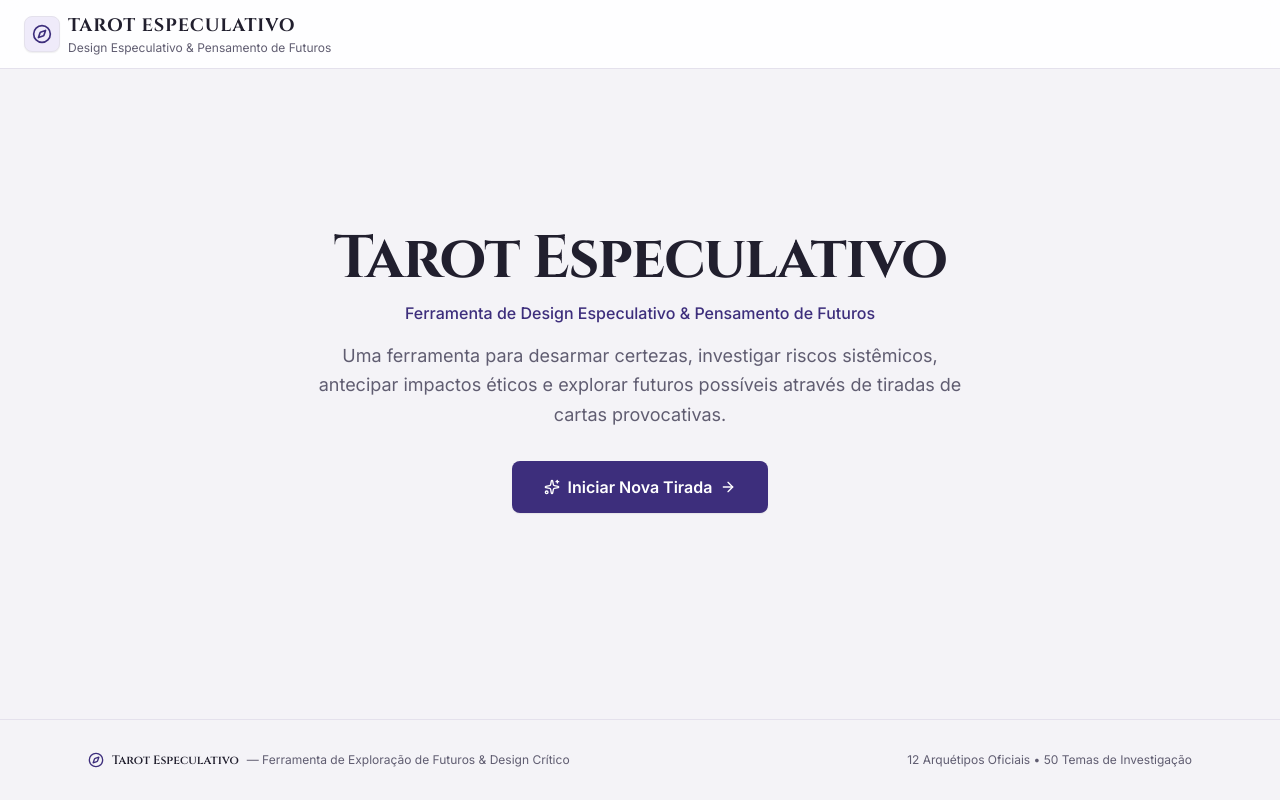
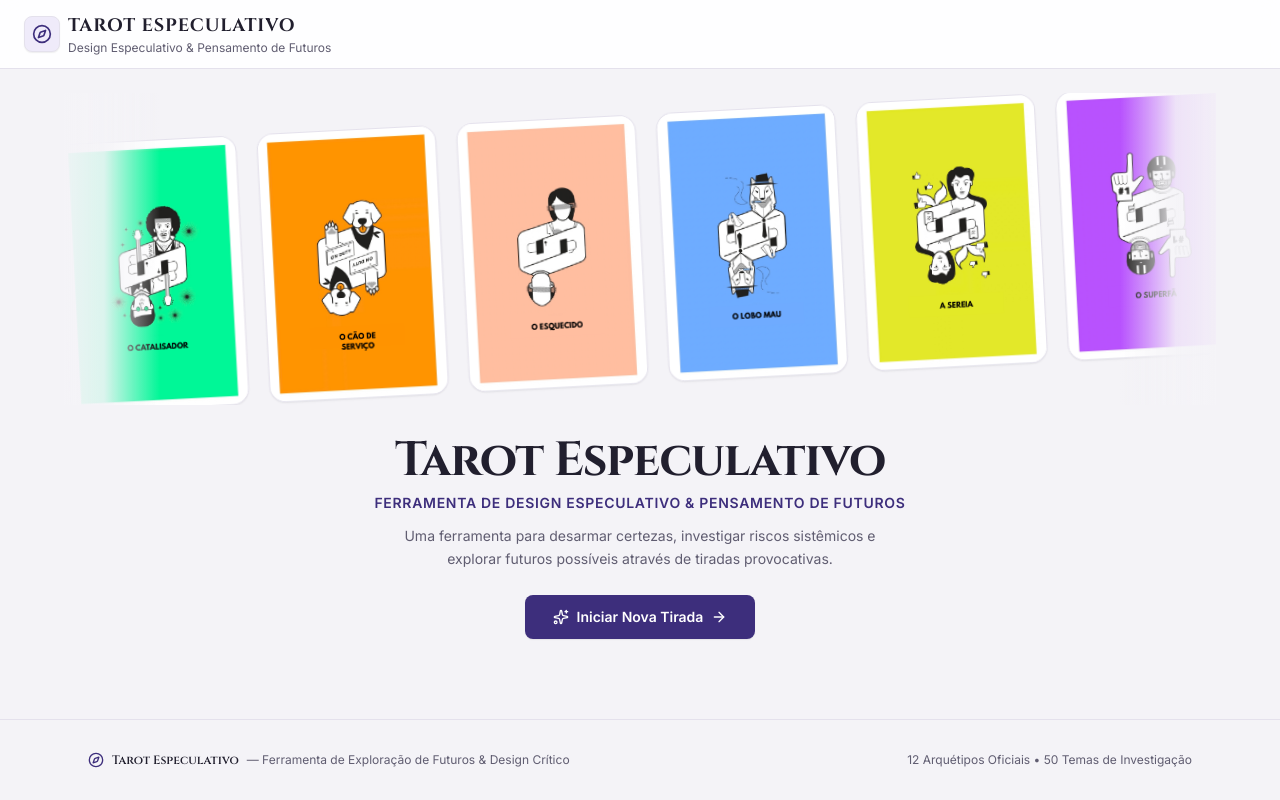
Before and after one commit to webdevmatias/speculative-tarot, a Next.js app: page / in a window 1280 px wide. Built offline with nearby package versions, Linux system fonts and the light colour scheme.

Commit message:
feat: add inclined cards marquee carousel on home, reduce typography scale, and propagate card art throughout flow

```diff
--- a/src/app/globals.css
+++ b/src/app/globals.css
@@ -100,3 +100,24 @@
     color: #211f2e !important;
   }
 }
+
+/* Card Carousel Marquee Animation */
+@keyframes card-marquee {
+  0% {
+    transform: translateX(0%);
+  }
+  100% {
+    transform: translateX(-50%);
+  }
+}
+
+.animate-card-marquee {
+  display: flex;
+  width: max-content;
+  animation: card-marquee 38s linear infinite;
+  will-change: transform;
+}
+
+.animate-card-marquee:hover {
+  animation-play-state: paused;
+}
--- a/src/app/page.tsx
+++ b/src/app/page.tsx
@@ -12,7 +12,7 @@ import { QuestionTrail } from "@/components/tarot/QuestionTrail";
 import { ReadingNavigation } from "@/components/tarot/ReadingNavigation";
 import { ReadingSummary } from "@/components/tarot/ReadingSummary";
 import { ConfirmationModal } from "@/components/tarot/ConfirmationModal";
-import { sortearCartas } from "@/lib/data";
+import { sortearCartas, TODAS_AS_CARTAS } from "@/lib/data";
 import {
   carregarSessao,
   salvarSessao,
@@ -71,7 +71,15 @@ export default function TarotEspeculativoApp() {
     if (!sessaoSalva) return;
     setTema(sessaoSalva.tema);
     setTipoTirada(sessaoSalva.tipoTirada);
-    setCartas(sessaoSalva.cartas);
+    const cartasComImagens = sessaoSalva.cartas.map((c) => {
+      const def = TODAS_AS_CARTAS.find((d) => d.id === c.cartaId || d.titulo === c.titulo);
+      return {
+        ...c,
+        imagemFrente: c.imagemFrente || def?.imagemFrente,
+        imagemVerso: c.imagemVerso || def?.imagemVerso || "/assets/cartas/verso.png",
+      };
+    });
+    setCartas(cartasComImagens);
     setCartaAtivaIndex(sessaoSalva.cartaAtualIndex || 0);
     setEtapa(sessaoSalva.etapa || "mesa");
   };
@@ -125,6 +133,8 @@ export default function TarotEspeculativoApp() {
       corGradiente: def.corGradiente,
       corGlow: def.corGlow,
       iconeNome: def.iconeNome,
+      imagemFrente: def.imagemFrente,
+      imagemVerso: def.imagemVerso,
       virada: false, // Initially face down!
       perguntas: def.perguntas.map((p) => ({
         pergunta: p,
--- a/src/components/tarot/HomeScreen.tsx
+++ b/src/components/tarot/HomeScreen.tsx
@@ -3,12 +3,23 @@
 import React, { useState } from "react";
 import { Sparkles, ArrowRight, RotateCcw, X } from "lucide-react";
 import { SessaoTarot } from "@/types/tarot";
+import { TODAS_AS_CARTAS } from "@/lib/data";
 
 interface HomeScreenProps {
   sessaoSalva: SessaoTarot | null;
   onIniciarNovaTirada: () => void;
   onContinuarSessao: () => void;
 }
+
+// Assemble all cards and card back for the visual showcase
+const CARTAS_CARROSSEL = [
+  { id: "verso-1", titulo: "Tarô Especulativo", imagem: "/assets/cartas/verso.png" },
+  ...TODAS_AS_CARTAS.map((c) => ({
+    id: `carta-${c.id}`,
+    titulo: c.titulo,
+    imagem: c.imagemFrente || "/assets/cartas/verso.png",
+  })),
+];
 
 export function HomeScreen({
   sessaoSalva,
@@ -41,29 +52,62 @@ export function HomeScreen({
   };
 
   return (
-    <div className="mx-auto max-w-5xl px-4 py-16 sm:px-6 sm:py-24">
-      {/* Hero Section */}
-      <div className="text-center max-w-3xl mx-auto mt-16">
+    <div className="mx-auto max-w-6xl px-4 pt-4 pb-12 sm:pt-6 sm:pb-16 overflow-hidden">
+      {/* ============================================================== */}
+      {/* INCLINED CARDS SHOWCASE CAROUSEL (ABOVE THE TITLE)             */}
+      {/* ============================================================== */}
+      <div className="relative -mx-4 sm:-mx-8 mb-6 sm:mb-8 overflow-hidden py-3">
+        {/* Subtle Edge Fade Gradients */}
+        <div className="pointer-events-none absolute left-0 inset-y-0 w-12 sm:w-28 bg-gradient-to-r from-paper via-paper/90 to-transparent z-10" />
+        <div className="pointer-events-none absolute right-0 inset-y-0 w-12 sm:w-28 bg-gradient-to-l from-paper via-paper/90 to-transparent z-10" />
+
+        {/* Slanted / Inclined Track */}
+        <div className="transform -rotate-2 sm:-rotate-3 origin-center scale-[1.02] py-3 select-none">
+          <div className="animate-card-marquee gap-3.5 sm:gap-5 items-center">
+            {[...CARTAS_CARROSSEL, ...CARTAS_CARROSSEL].map((item, idx) => (
+              <div
+                key={`${item.id}-${idx}`}
+                className="group relative w-28 sm:w-36 md:w-44 aspect-[2/3] shrink-0 rounded-2xl overflow-hidden border border-line bg-paper-raised shadow-clean transition-all duration-300 hover:-translate-y-2.5 hover:shadow-xl hover:border-accent/40 cursor-pointer"
+              >
+                <img
+                  src={item.imagem}
+                  alt={item.titulo}
+                  className="h-full w-full object-cover select-none"
+                  loading="lazy"
+                />
+                <div className="absolute inset-0 bg-ink/15 opacity-0 group-hover:opacity-100 transition-opacity flex items-end justify-center pb-2">
+                  <span className="font-mono text-[10px] sm:text-xs font-semibold px-2 py-0.5 rounded-md bg-paper/95 text-accent shadow-sm border border-line backdrop-blur-sm">
+                    {item.titulo}
+                  </span>
+                </div>
+              </div>
+            ))}
+          </div>
+        </div>
+      </div>
+
+      {/* Hero Section (Focused & Compact) */}
+      <div className="text-center max-w-2xl mx-auto">
         {/* Main Title */}
-        <h1 className="font-display text-4xl sm:text-6xl font-bold tracking-tight text-ink">
+        <h1 className="font-display text-2xl sm:text-4xl md:text-5xl font-bold tracking-tight text-ink">
           Tarot Especulativo
         </h1>
 
         {/* Second descriptive line */}
-        <p className="mt-3 text-sm sm:text-base font-medium text-accent">
+        <p className="mt-2 text-xs sm:text-sm font-semibold uppercase tracking-wider text-accent">
           Ferramenta de Design Especulativo & Pensamento de Futuros
         </p>
 
         {/* Subtitle / Description */}
-        <p className="mt-4 text-base sm:text-lg text-ink-muted leading-relaxed max-w-2xl mx-auto">
-          Uma ferramenta para desarmar certezas, investigar riscos sistêmicos, antecipar impactos éticos e explorar futuros possíveis através de tiradas de cartas provocativas.
+        <p className="mt-3 text-xs sm:text-sm text-ink-muted leading-relaxed max-w-lg mx-auto">
+          Uma ferramenta para desarmar certezas, investigar riscos sistêmicos e explorar futuros possíveis através de tiradas provocativas.
         </p>
 
         {/* Primary Action Buttons */}
-        <div className="mt-8 flex flex-col sm:flex-row items-center justify-center gap-4">
+        <div className="mt-6 flex flex-col sm:flex-row items-center justify-center gap-3">
           <button
             onClick={() => setModalGuiaAberto(true)}
-            className="w-full sm:w-auto inline-flex items-center justify-center gap-2 rounded-lg bg-accent px-8 py-3.5 text-sm sm:text-base font-semibold text-white shadow-clean transition-colors hover:bg-accent/90 focus-visible:outline-2 focus-visible:outline-accent"
+            className="w-full sm:w-auto inline-flex items-center justify-center gap-2 rounded-lg bg-accent px-6 py-2.5 sm:px-7 sm:py-3 text-xs sm:text-sm font-semibold text-white shadow-clean transition-colors hover:bg-accent/90 focus-visible:outline-2 focus-visible:outline-accent"
           >
             <Sparkles className="h-4 w-4" />
             <span>Iniciar Nova Tirada</span>
@@ -73,7 +117,7 @@ export function HomeScreen({
           {temSessaoValida && (
             <button
               onClick={onContinuarSessao}
-              className="w-full sm:w-auto inline-flex items-center justify-center gap-2 rounded-lg border border-line bg-paper-raised px-6 py-3.5 text-sm sm:text-base font-medium text-ink shadow-clean transition-colors hover:bg-accent-soft hover:text-accent focus-visible:outline-2 focus-visible:outline-accent"
+              className="w-full sm:w-auto inline-flex items-center justify-center gap-2 rounded-lg border border-line bg-paper-raised px-5 py-2.5 sm:px-6 sm:py-3 text-xs sm:text-sm font-medium text-ink shadow-clean transition-colors hover:bg-accent-soft hover:text-accent focus-visible:outline-2 focus-visible:outline-accent"
             >
               <RotateCcw className="h-4 w-4 text-accent" />
               <span>Continuar Sessão em Andamento</span>
@@ -83,7 +127,7 @@ export function HomeScreen({
 
         {/* Saved Session Card Preview */}
         {temSessaoValida && (
-          <div className="mt-8 mx-auto max-w-lg rounded-2xl border border-line bg-paper-raised p-6 text-left shadow-clean">
+          <div className="mt-6 mx-auto max-w-md rounded-2xl border border-line bg-paper-raised p-5 text-left shadow-clean">
             <div className="flex items-center justify-between">
               <span className="text-xs font-semibold text-accent uppercase tracking-wider">
                 Sessão em Andamento
@@ -92,10 +136,10 @@ export function HomeScreen({
                 {totalRespondidas} de {totalPerguntas} reflexões
               </span>
             </div>
-            <p className="mt-2 text-sm font-semibold text-ink line-clamp-1">
+            <p className="mt-1.5 text-sm font-semibold text-ink line-clamp-1">
               &ldquo;{sessaoSalva.tema}&rdquo;
             </p>
-            <div className="mt-4 flex items-center justify-between border-t border-line pt-3">
+            <div className="mt-3 flex items-center justify-between border-t border-line pt-2.5">
               <span className="text-xs text-ink-muted">
                 Tirada de {sessaoSalva.tipoTirada} {sessaoSalva.tipoTirada === 1 ? "carta" : "cartas"}
               </span>
--- a/src/components/tarot/ReadingSummary.tsx
+++ b/src/components/tarot/ReadingSummary.tsx
@@ -229,7 +229,18 @@ Com base estritamente nas respostas e tensões levantadas pelo usuário acima:
               className="pt-8 first:pt-0 space-y-6"
             >
               {/* Card Header */}
-              <div className="flex flex-col sm:flex-row sm:items-baseline justify-between gap-1 border-b border-line pb-3">
+              <div className="flex flex-col sm:flex-row sm:items-center justify-between gap-3 border-b border-line pb-3.5">
+                <div className="flex items-center gap-3">
+                  {carta.imagemFrente && (
+                    <div className="relative h-16 w-11 shrink-0 overflow-hidden rounded-lg border border-line bg-paper-raised shadow-clean">
+                      <img
+                        src={carta.imagemFrente}
+                        alt={carta.titulo}
+                        className="h-full w-full object-cover select-none"
+                      />
+                    </div>
+                  )}
+                  <div>
                     <div className="flex flex-wrap items-baseline gap-2">
                       <span className="font-mono text-sm font-bold text-accent">
                         {carta.numeroRomano}
@@ -237,11 +248,13 @@ Com base estritamente nas respostas e tensões levantadas pelo usuário acima:
                       <h2 className="text-lg sm:text-xl font-bold text-ink">
                         {carta.titulo}
                       </h2>
+                    </div>
                     {carta.subtitulo && (
-                    <span className="text-xs text-ink-muted italic">
-                      — {carta.subtitulo}
-                    </span>
+                      <p className="text-xs text-ink-muted italic mt-0.5">
+                        {carta.subtitulo}
+                      </p>
                     )}
+                  </div>
                 </div>
 
                 <span className="font-mono text-xs text-ink-muted">
--- a/src/components/tarot/SpreadSelector.tsx
+++ b/src/components/tarot/SpreadSelector.tsx
@@ -107,15 +107,21 @@ export function SpreadSelector({
                     {Array.from({ length: opcao.tipo }).map((_, i) => (
                       <div
                         key={i}
-                        className={`h-12 w-8 rounded-lg border transition-all ${
+                        className={`relative h-13 w-8.5 overflow-hidden rounded-md border transition-all shadow-sm ${
                           isSelected
-                            ? "border-accent bg-accent/20 shadow-clean"
-                            : "border-line bg-paper group-hover:border-accent/30"
+                            ? "border-accent ring-1 ring-accent"
+                            : "border-line group-hover:border-accent/30"
                         }`}
                         style={{
                           transform: `rotate(${(i - (opcao.tipo - 1) / 2) * 6}deg)`,
                         }}
-                      />
+                      >
+                        <img
+                          src="/assets/cartas/verso.png"
+                          alt="Verso"
+                          className="h-full w-full object-cover select-none"
+                        />
+                      </div>
                     ))}
                   </div>
 
```
Lines whose indentation alone changed are shown as unchanged.
